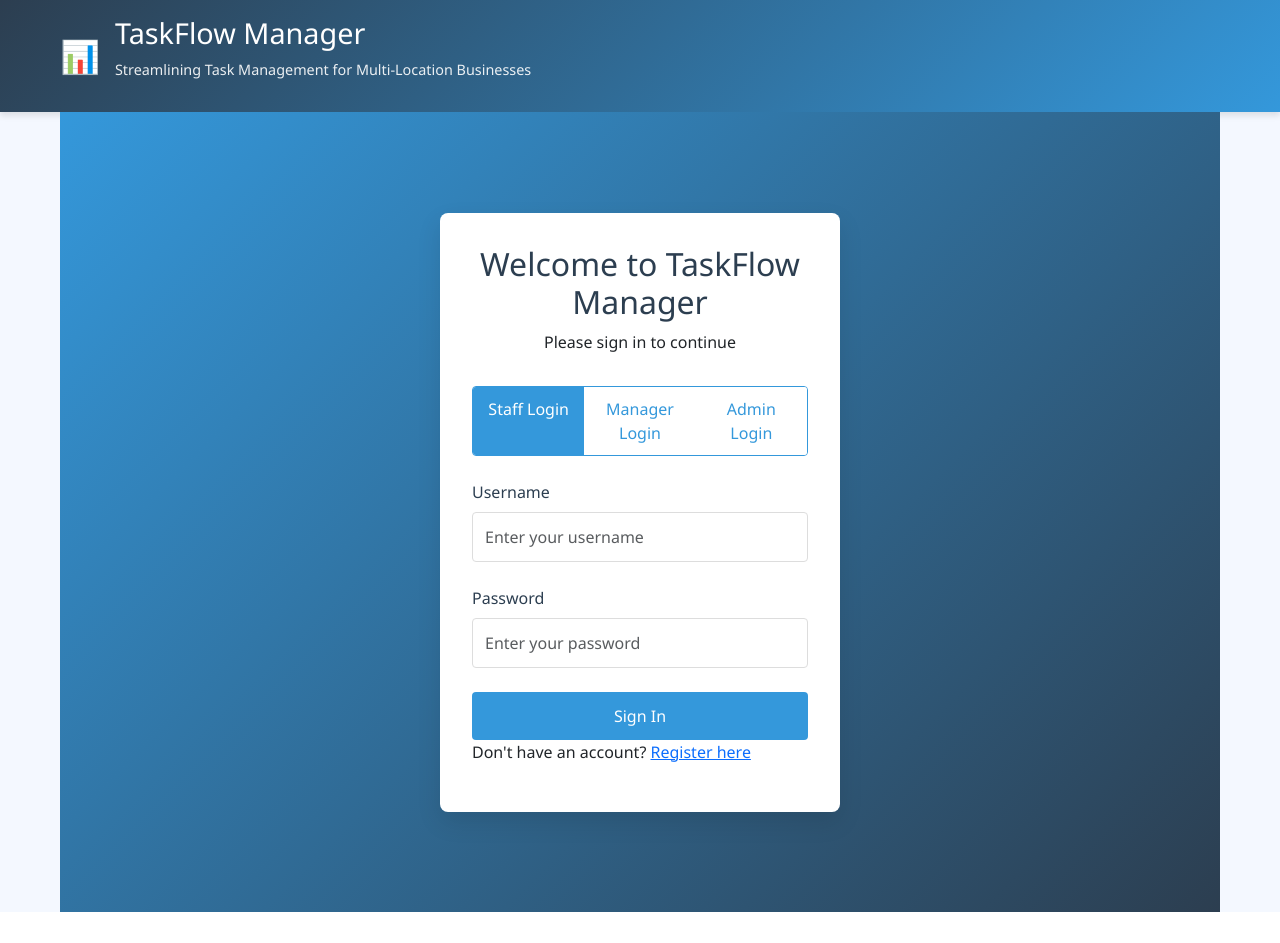
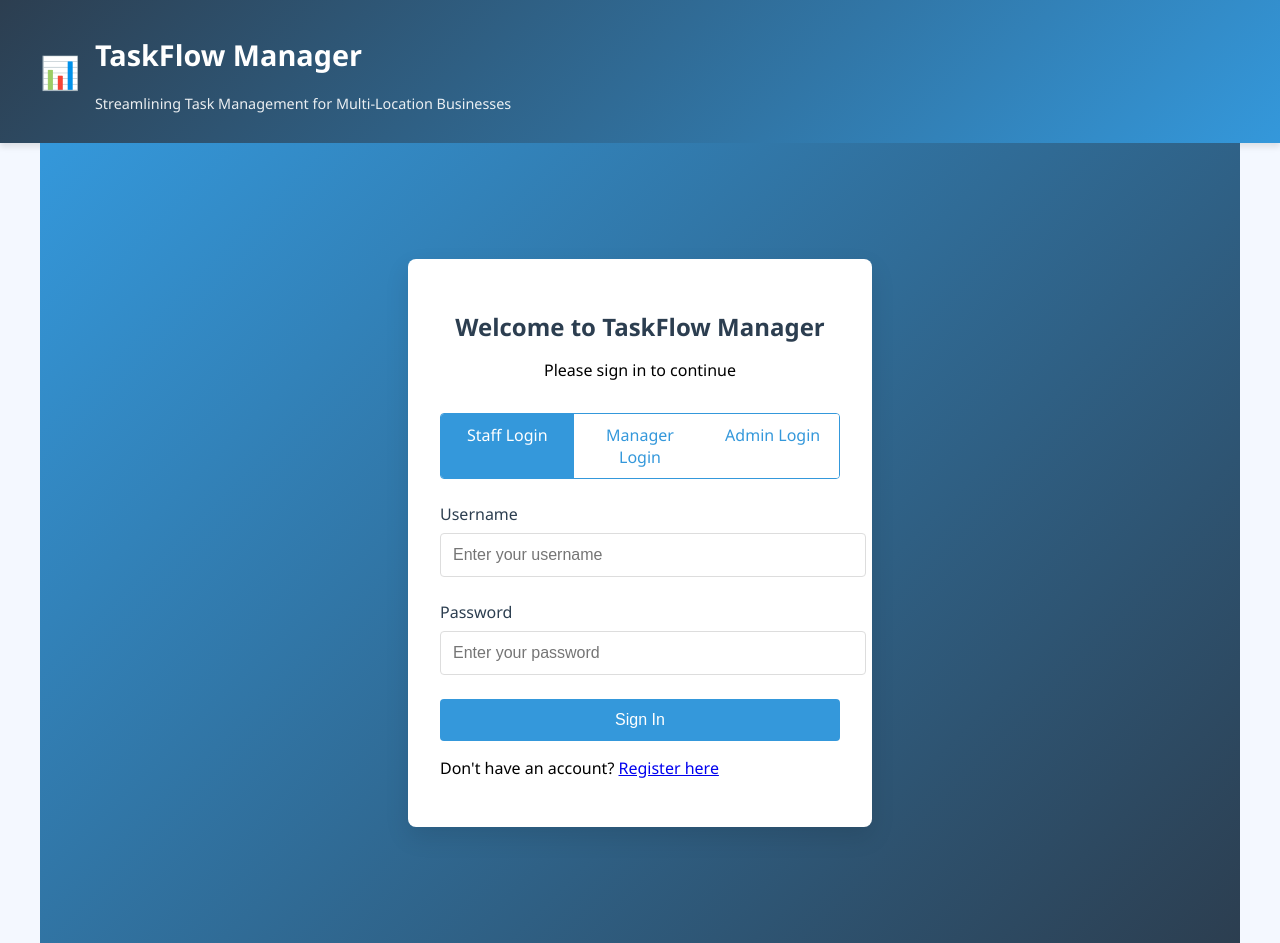
Before and after one commit to ssneon1/FYF, a Flask app: page / in a window 1280 px wide. Before the commit the page ends 912 px from the top, so only its background shows below. Run offline with Flask 3, Linux system fonts and the light colour scheme; some libraries are stand-ins or nearby versions.

Commit message:
Update Bootstrap and Font Awesome links in HTML

```diff
--- a/templates/index.html
+++ b/templates/index.html
@@ -4,9 +4,9 @@
   <meta charset="UTF-8">
   <meta name="viewport" content="width=device-width, initial-scale=1.0">
   <title>TaskFlow Manager - Complete Task Management</title>
-  <link href="https://cdn.jsdelivr.net/npm/bootstrap@5.3.0/dist/css/bootstrap.min.css" rel="stylesheet">
-  <link href="https://cdnjs.cloudflare.com/ajax/libs/font-awesome/6.4.0/css/all.min.css" rel="stylesheet">
+
   <link rel="stylesheet" href="{{ url_for('static', filename='css/app.css') }}">
+  <link rel="stylesheet" href="https://cdnjs.cloudflare.com/ajax/libs/font-awesome/6.0.0/css/all.min.css">
 </head>
 <body>
 
@@ -610,6 +610,7 @@
       </div>
     </section>
   </main>
+  <script src="https://cdn.socket.io/4.7.2/socket.io.min.js"></script>
   <script src="{{ url_for('static', filename='js/app.js') }}"></script>
 </body>
 </html>
```
